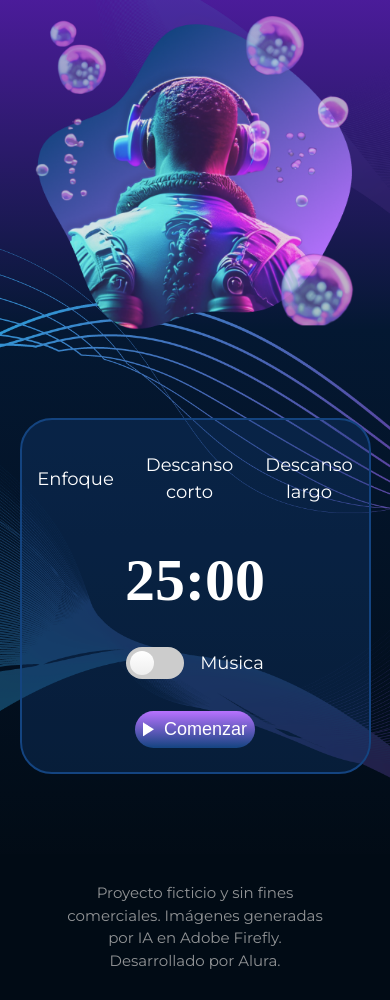
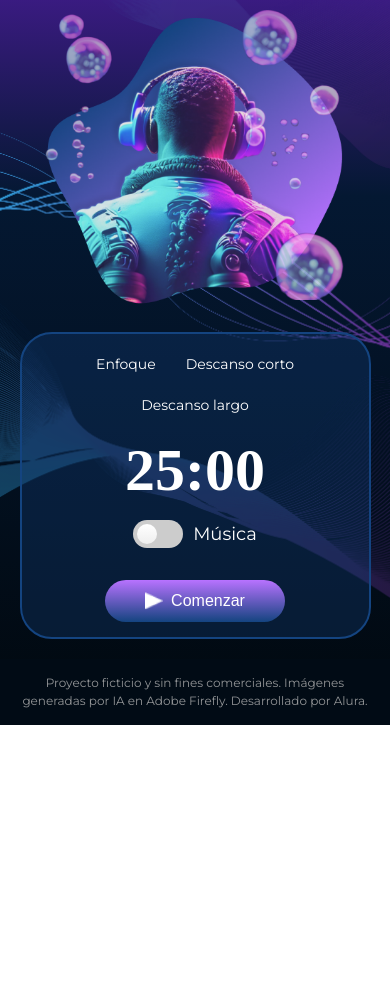
Before and after one commit to josecervera20/Fokus, a plain HTML site: page index.html in a window 390 px wide. Shown: the part 300-1300 px from the top of the page. After the commit the page ends 1025 px from the top, so only its background shows below. Drawn offline with nearby package versions, Linux system fonts and the light colour scheme; a web font is replaced by a local one.

Commit message:
feat: Implementa diseño responsive para tablets y móviles
Añade Media Queries en styles.css para optimizar la interfaz en pantallas de tabletas y celulares.

- Ajusta el tamaño de fuentes, espaciado y disposición de elementos principales como el banner, la tarjeta y el temporizador.
- Optimiza la visualización de los componentes interactivos en diversos tamaños de pantalla, asegurando una experiencia de usuario fluida y adaptable.

```diff
--- a/styles.css
+++ b/styles.css
@@ -256,24 +256,135 @@ h6 {
 
 /* Fin de estilos del toggle */
 
-/* Para Tablets */
-@media (max-width: 1024px) and (min-width: 768px) {
+/* Responsive: pantallas medianas (tabletas, hasta 768px) */
+@media (max-width: 768px) {
     .app__section-banner-container {
-        width: 48rem;
+        width: 100%;
+        padding: 0 2rem;
+        flex-direction: column;
+        text-align: center;
+        gap: 2rem;
+    }
+
+    .app__title {
+        font-size: 4.5rem;
+        max-width: 90%;
+        margin: 0 auto;
+    }
+
+    .app__image-figure {
+        width: 80%;
+        max-width: 400px;
+        margin: 0 auto;
+    }
+
+    .app__card {
+        width: 95%;
+        margin: 4rem auto;
+        padding: 2rem;
+    }
+
+    .app__card-list {
+        gap: 1rem;
+        flex-wrap: wrap;
+    }
+
+    .app__card-button {
+        font-size: 1.6rem;
+        padding: 0.6rem 1.2rem;
+    }
+
+    .app__card-timer {
+        font-size: 8rem;
+        margin: 2rem 0;
+    }
+
+    .app__card-primary-button {
+        width: 100%;
+        max-width: 20rem;
+        font-size: 1.8rem;
+        padding: 1.2rem 1.5rem;
+        gap: 1rem;
+    }
+
+    .app__card-primary-butto-icon {
+        width: 20px;
+        height: 20px;
+    }
+
+    .app__footer {
+        padding: 2rem 3rem;
+    }
+
+    .app__footer-text {
+        font-size: 1.3rem;
     }
 }
 
-/* Para Celulares */
-@media (max-width: 767px) {
-    .app__section-banner-container {
-        width: 32rem;
+/* Responsive: pantallas pequeñas (celulares, hasta 480px) */
+@media (max-width: 480px) {
+    .app__title {
+        font-size: 3.5rem;
     }
 
-    .app__title {
-        font-size: 2.6rem;
+    .app__image-figure {
+        width: 90%;
+        max-width: 300px;
+    }
+
+    .app__logo-figure {
+        padding: 2rem 0;
+    }
+
+    .app__card {
+        padding: 1.5rem;
+        margin: 2rem auto;
+    }
+
+    .app__card-button {
+        font-size: 1.4rem;
+        padding: 0.5rem 1rem;
     }
 
     .app__card-timer {
         font-size: 6rem;
+        margin: 1.5rem 0;
+    }
+
+    .app__card-primary-button {
+        width: 100%;
+        max-width: 18rem;
+        font-size: 1.6rem;
+        padding: 1.2rem 1rem;
+        gap: 0.8rem;
+    }
+
+    .app__card-primary-butto-icon {
+        width: 18px;
+        height: 18px;
+    }
+
+    .app__footer {
+        padding: 1.5rem 2rem;
+    }
+
+    .app__footer-text {
+        font-size: 1.2rem;
+    }
+
+    .toggle-switch {
+        width: 5rem;
+        height: 2.8rem;
+    }
+
+    .toggle-switch:before {
+        width: 2rem;
+        height: 2rem;
+        top: 0.4rem;
+        left: 0.4rem;
+    }
+
+    .toggle-checkbox:checked+.toggle-switch:before {
+        left: 2.6rem;
     }
 }
```
